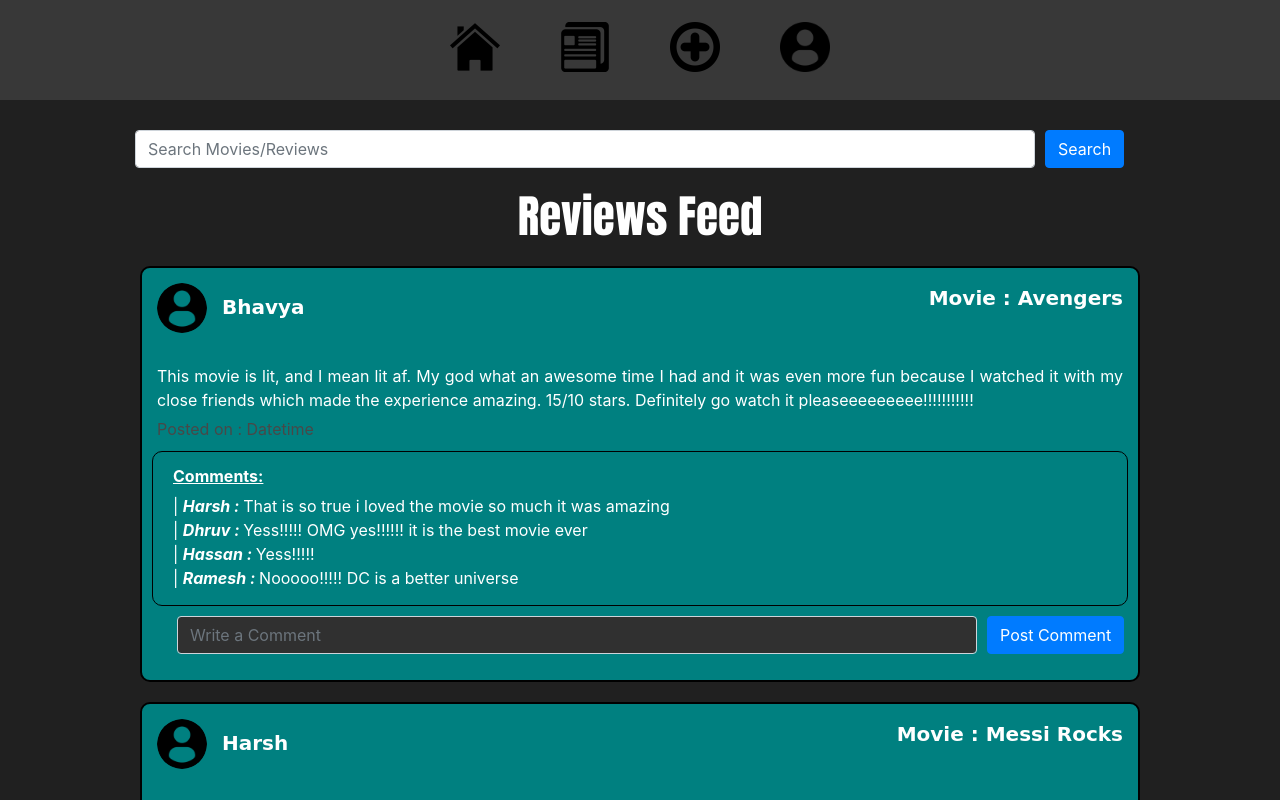
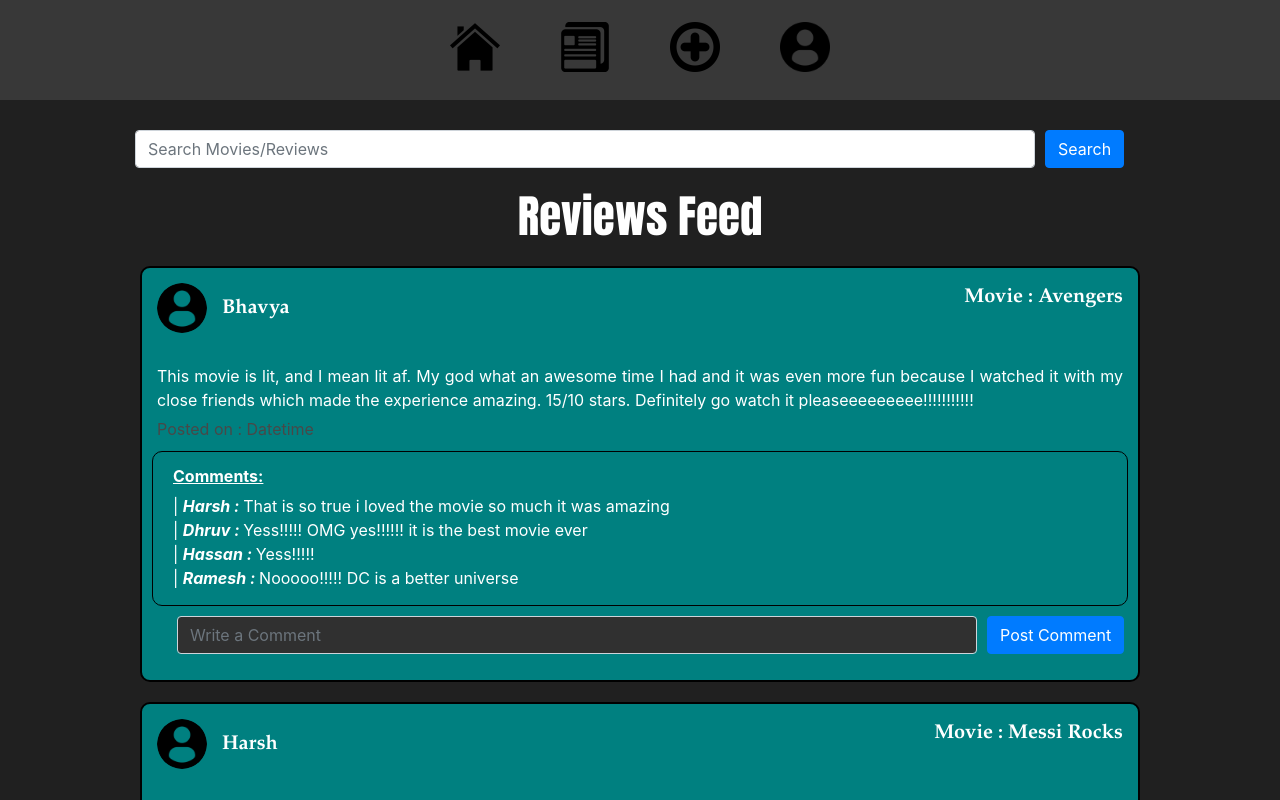
Before and after one commit to HareshNasit/Moviegram, a React (Create React App) app in the folder moviegram/: page /NewsFeed in a window 1280 px wide. Shown: the top 800 px of the page. Built offline with nearby package versions, Linux system fonts and the light colour scheme.

Commit message:
changed font of reviews username and movie title

```diff
--- a/moviegram/src/Components/Review/styles.css
+++ b/moviegram/src/Components/Review/styles.css
@@ -25,7 +25,7 @@
 
 #review ul li {
 	font-weight: bold;
-	font-family: "Comic Sans MS", cursive, sans-serif;
+	font-family: "Garamond", cursive, sans-serif;
 	font-size: 20px;
 	list-style: none;
 	text-align: center;
```
